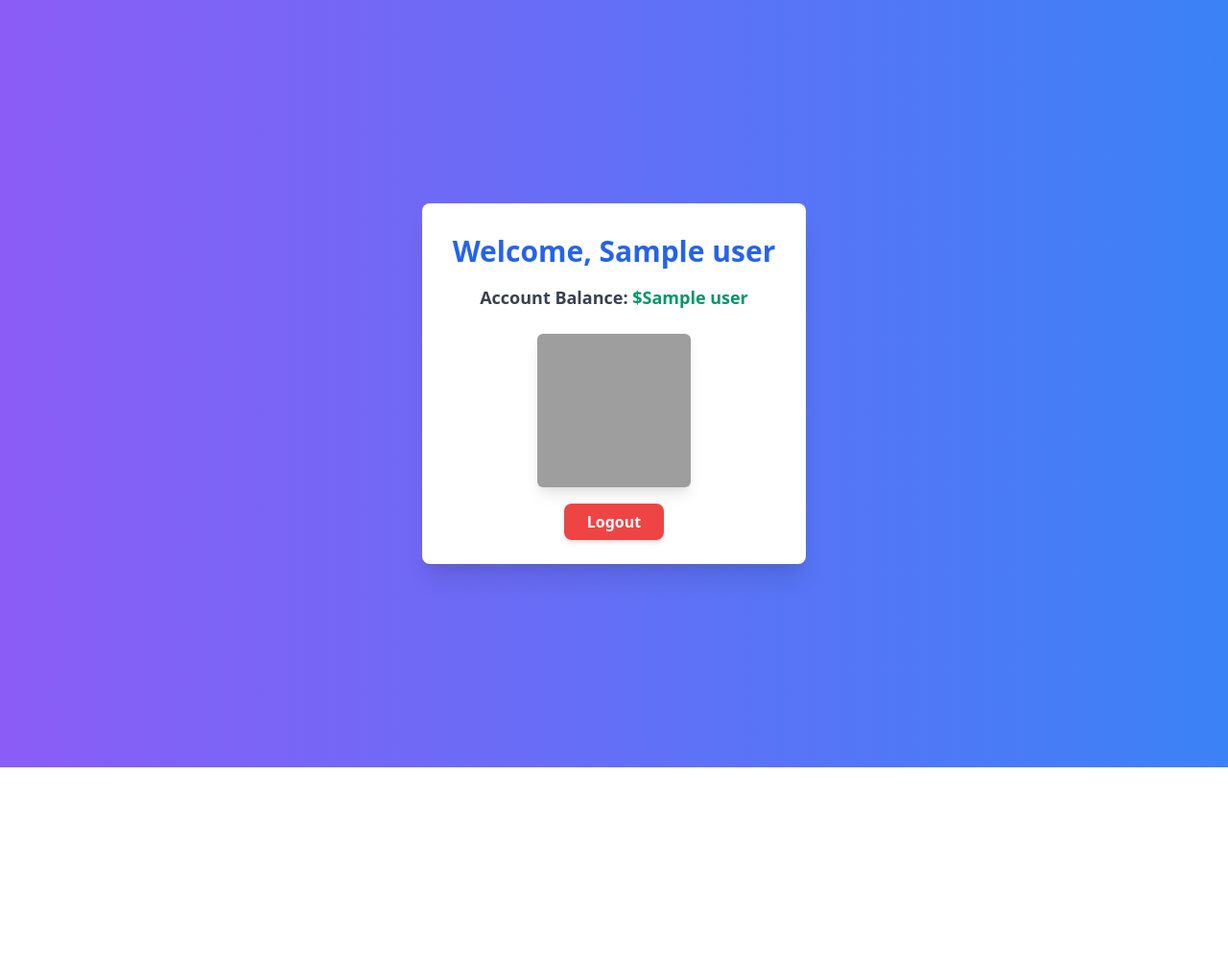
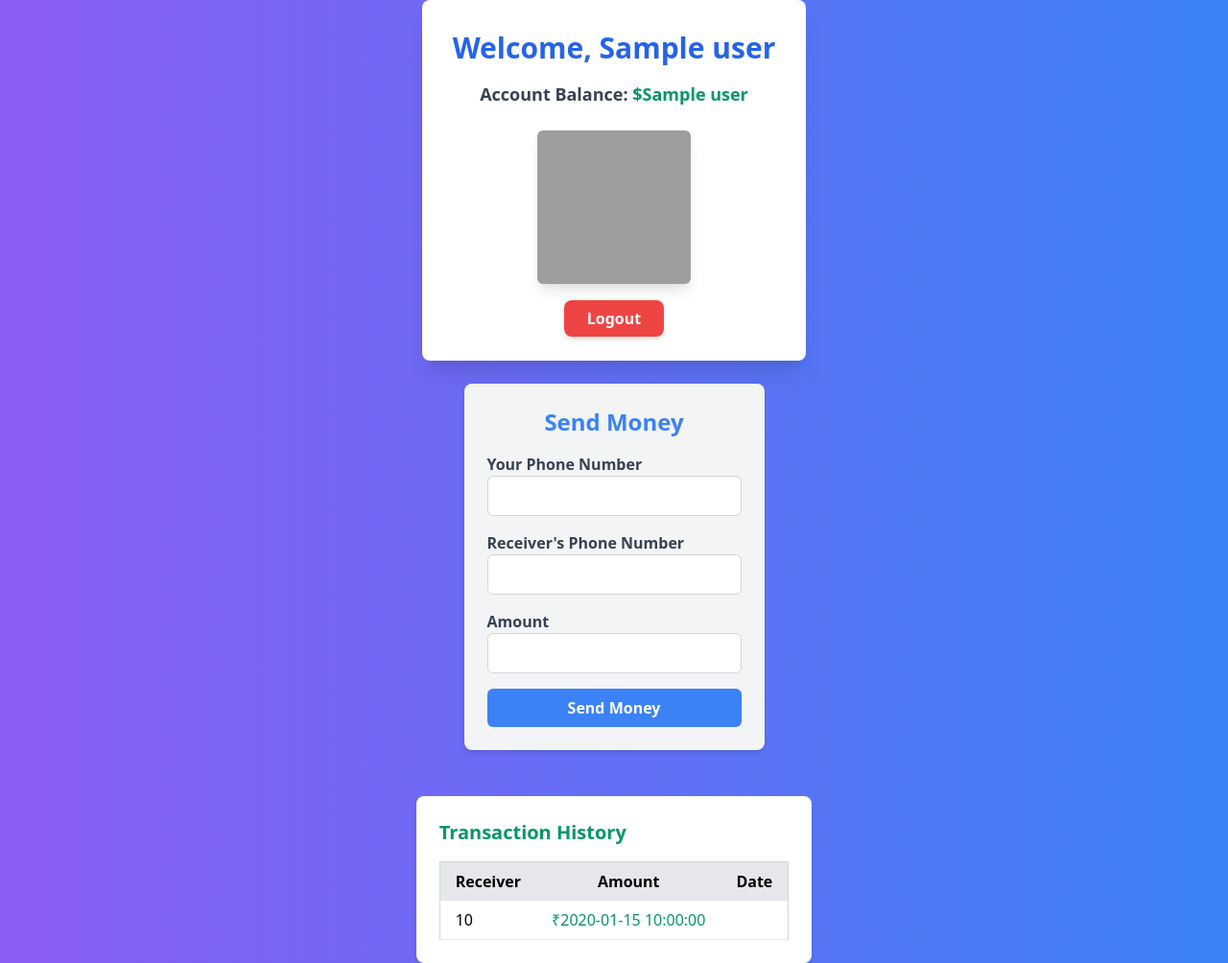
Before and after one commit to GuptajiRocks/sit-coin, a Flask app: page /dashboard in a window 1280 px wide. Shown: the whole page at 96% size. Before the commit the page ends 800 px from the top, so only its background shows below. Run offline with Flask 3, Linux system fonts and the light colour scheme; the visitor is signed in with stand-in values (Sample User, id 1); a database or web service that is not in the repository returns one stand-in record (values such as "Sample title"); some libraries are stand-ins or nearby versions; grey boxes are pictures that could not be loaded.

Commit message:
money transfer enabled via db

```diff
--- a/app.py
+++ b/app.py
@@ -108,12 +108,101 @@ def dashboard():
     user_id = session['user_id']
     conn = get_db_connection()
     cursor = conn.cursor()
+
     cursor.execute('SELECT * FROM users WHERE id = %s', (user_id,))
     user = cursor.fetchone()
+
+    # Fetch transaction history
+    cursor.execute('SELECT receiver_phone, amount, timestamp FROM transactions WHERE sender_phone = %s ORDER BY timestamp DESC',
+                   (user[2],))
+    transactions = cursor.fetchall()
+
+    conn.close()
+    return render_template('dashboard.html', user=user, transactions=transactions)
+
+@app.route('/send_money', methods=['POST'])
+def send_money():
+    sender_phone = request.form.get('sender_phone')  # Sender's phone from form input
+    receiver_phone = request.form.get('receiver_phone')  # Receiver's phone from form input
+    amount = request.form.get('amount')  # Amount from form input
+
+    # Validate input fields
+    if not sender_phone or not receiver_phone or not amount:
+        flash("All fields are required!", "danger")
+        return redirect(url_for('dashboard'))
+
+    # Validate amount is a positive number
+    try:
+        amount = float(amount)
+        if amount <= 0:
+            flash("Amount must be greater than zero!", "danger")
+            return redirect(url_for('dashboard'))
+    except ValueError:
+        flash("Invalid amount! Please enter a valid number.", "danger")
+        return redirect(url_for('dashboard'))
+
+    conn = get_db_connection()
+    cursor = conn.cursor()
+
+    # Fetch sender details
+    cursor.execute("SELECT id, balance FROM users WHERE phone = %s", (sender_phone,))
+    sender = cursor.fetchone()
+
+    if not sender:
+        flash("Sender not found!", "danger")
+        conn.close()
+        return redirect(url_for('dashboard'))
+
+    sender_id, sender_balance = sender
+
+    # Fetch receiver details
+    cursor.execute("SELECT id FROM users WHERE phone = %s", (receiver_phone,))
+    receiver = cursor.fetchone()
+
+    if not receiver:
+        flash("Receiver not found!", "danger")
+        conn.close()
+        return redirect(url_for('dashboard'))
+
+    receiver_id = receiver[0]
+
+    # Check sender balance
+    if sender_balance < amount:
+        flash("Insufficient balance!", "danger")
+        conn.close()
+        return redirect(url_for('dashboard'))
+
+    # Perform transaction (deduct from sender, add to receiver)
+    cursor.execute("UPDATE users SET balance = balance - %s WHERE id = %s", (amount, sender_id))
+    cursor.execute("UPDATE users SET balance = balance + %s WHERE id = %s", (amount, receiver_id))
+
+    # Record transaction
+    cursor.execute("INSERT INTO transactions (sender_phone, receiver_phone, amount) VALUES (%s, %s, %s)",
+                   (sender_phone, receiver_phone, amount))
+
+    conn.commit()
     conn.close()
 
-    qr_path = f'static/qr_codes/{user_id}.png'
-    return render_template('dashboard.html', user=user)
+    flash(f"₹{amount} sent successfully to {receiver_phone}!", "success")
+    return redirect(url_for('dashboard'))
+
+
+# @app.route('/dashboard')
+# def dashboard():
+#     if 'user_id' not in session:
+#         flash('Please log in to access your dashboard.', 'warning')
+#         return redirect(url_for('login'))
+
+#     user_id = session['user_id']
+#     conn = get_db_connection()
+#     cursor = conn.cursor()
+#     cursor.execute('SELECT * FROM users WHERE id = %s', (user_id,))
+#     user = cursor.fetchone()
+#     conn.close()
+
+#     return render_template('dashboard.html', user=user)
+
+
 
 @app.route('/logout')
 def logout():
--- a/static/adauth.js
+++ b/static/adauth.js
@@ -4,7 +4,6 @@ function validate(event){
     var username = document.getElementById("username").value;
     var password = document.getElementById("password").value;
     if ( username == "arihant" && password == "arihant123"){
-        alert ("Login successfully");
         window.location.replace("/admin/details");
         return false;
     }
--- a/templates/dashboard.html
+++ b/templates/dashboard.html
@@ -6,9 +6,10 @@
     <title>Dashboard</title>
     <link href="https://unpkg.com/tailwindcss@^2/dist/tailwind.min.css" rel="stylesheet">
 </head>
-<body class="bg-gradient-to-r from-purple-500 to-blue-500 min-h-screen flex items-center justify-center">
+<body class="bg-gradient-to-r from-purple-500 to-blue-500 min-h-screen flex flex-col items-center justify-center">
 
-    <div class="bg-white rounded-lg shadow-xl p-8 max-w-md text-center">
+    <!-- User Info Card -->
+    <div class="bg-white rounded-lg shadow-xl p-8 max-w-md text-center mb-6">
         <h2 class="text-3xl font-bold text-blue-600 mb-4">Welcome, {{ user[1] }}</h2>
         <p class="text-lg text-gray-700 font-semibold">Account Balance:
             <span class="text-green-600 font-bold">${{ user[4] }}</span>
@@ -31,5 +32,46 @@
         </div>
     </div>
 
-</body>
-</html>
+    <div class="bg-gray-100 p-6 rounded-lg shadow-md mb-6">
+        <h2 class="text-2xl font-bold text-center text-blue-500 mb-4">Send Money</h2>
+        <form action="{{ url_for('send_money') }}" method="POST" class="space-y-4">
+            <div>
+                <label class="block text-gray-700 font-bold">Your Phone Number</label>
+                <input type="text" name="sender_phone" class="border border-gray-300 rounded-md px-4 py-2 w-full focus:outline-none focus:border-blue-500" required>
+            </div>
+            <div>
+                <label class="block text-gray-700 font-bold">Receiver's Phone Number</label>
+                <input type="text" name="receiver_phone" class="border border-gray-300 rounded-md px-4 py-2 w-full focus:outline-none focus:border-blue-500" required>
+            </div>
+            <div>
+                <label class="block text-gray-700 font-bold">Amount</label>
+                <input type="number" step="0.01" name="amount" class="border border-gray-300 rounded-md px-4 py-2 w-full focus:outline-none focus:border-blue-500" required>
+            </div>
+            <button type="submit" class="bg-blue-500 hover:bg-blue-700 text-white font-bold py-2 px-4 rounded-md w-full">
+                Send Money
+            </button>
+        </form>
+    </div>
+
+
+    <div class="bg-white shadow-md rounded-lg p-6 mt-6">
+        <h2 class="text-xl font-bold text-green-600 mb-4">Transaction History</h2>
+        <table class="min-w-full border border-gray-300">
+            <thead>
+                <tr class="bg-gray-200">
+                    <th class="py-2 px-4">Receiver</th>
+                    <th class="py-2 px-4">Amount</th>
+                    <th class="py-2 px-4">Date</th>
+                </tr>
+            </thead>
+            <tbody>
+                {% for transaction in transactions %}
+                <tr class="border-b">
+                    <td class="py-2 px-4">{{ transaction[1] }}</td>
+                    <td class="py-2 px-4 text-green-600">₹{{ transaction[2] }}</td>
+                    <td class="py-2 px-4">{{ transaction[3] }}</td>
+                </tr>
+                {% endfor %}
+            </tbody>
+        </table>
+    </div>
```
